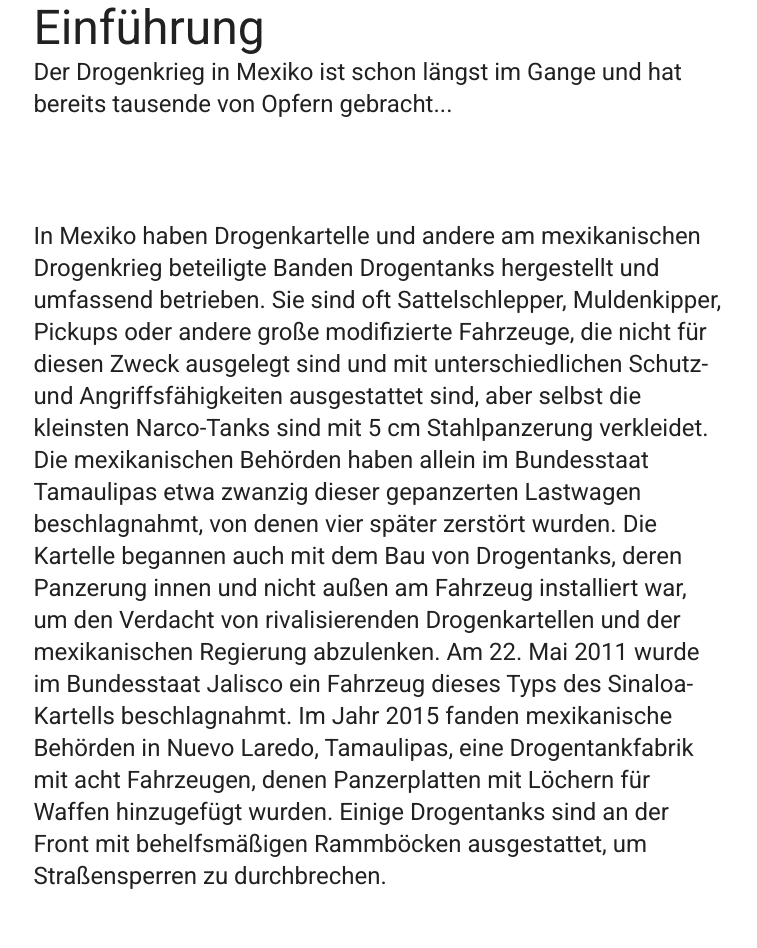
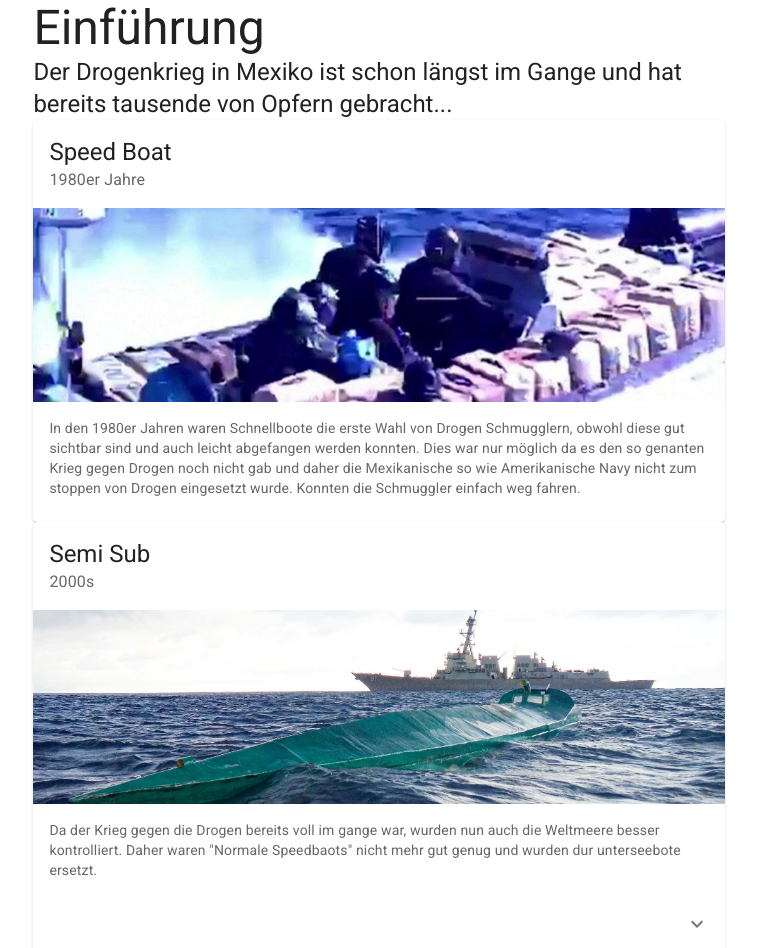
Before and after one commit to four-man-army/PaG_Website, a React (Vite) app: page / in a window 1280 px wide. Shown: the part 1280-2228 px from the top of the page, without its empty margins (261-1018 px from the left). Built offline with nearby package versions, Linux system fonts and the light colour scheme.

Commit message:
Narcosub Text added and pictures

```diff
--- a/src/App.jsx
+++ b/src/App.jsx
@@ -5,9 +5,8 @@ import Navbar from "./comps/navbar";
 import video from "./assets/video/Mexico-drugwar.mp4";
 import "./App.css";
 import Theme from "./comps/theme";
-import Tank from "./comps/interactivtank";
-import Tanktext from "./comps/tanktext";
-import MediaCard from "./comps/narcosub";
+import RecipeReviewCard from "./comps/narcosub/speedboat";
+import SemiSub from "./comps/narcosub/semisub";
 
 
 
@@ -63,9 +62,10 @@ function App() {
               bereits tausende von Opfern gebracht...
             </Typography>
 
-           <Tanktext/>
-          <Tank/>
-          <MediaCard/>
+
+
+          <RecipeReviewCard/>
+          <SemiSub/>
           </InView>
 
         </Box>
--- a/src/comps/narcosub.jsx
+++ /dev/null
@@ -1,31 +0,0 @@
-import * as React from 'react';
-import Card from '@mui/material/Card';
-import CardActions from '@mui/material/CardActions';
-import CardContent from '@mui/material/CardContent';
-import CardMedia from '@mui/material/CardMedia';
-import Button from '@mui/material/Button';
-import Typography from '@mui/material/Typography';
-import Speed from '../assets/img/Sub/speedboat.jpeg';
-
-const MediaCard = () => {
-  return (
-    <Card sx={{}}>
-      <CardMedia
-        sx={{ height: "100%" }}
-        image={Speed}
-        title=""
-      />
-      <CardContent>
-        <Typography gutterBottom variant="h5" component="div">
-          Speed Boat
-        </Typography>
-        <Typography variant="body2" color="text.secondary">
-        In den 1980er Jahren waren Schnellboote die erste Wahl von Drogen Schmugglern, obwohl diese gut sichtbar sind und auch leicht abgefangen werden konnten. Dies war nur möglich da es den so genanten Krieg gegen Drogen noch nicht gab und daher die Mexikanische so wie Amerikanische Navy nicht zum stoppen von Drogen eingesetzt wurde. Konnten die Schmuggler einfach weg fahren.
-
-        </Typography>
-      </CardContent>
-    </Card>
-  );
-}
-
-export default MediaCard;
--- /dev/null
+++ b/src/comps/narcosub/semisub.jsx
@@ -0,0 +1,99 @@
+import * as React from 'react';
+import { styled } from '@mui/material/styles';
+import Card from '@mui/material/Card';
+import CardHeader from '@mui/material/CardHeader';
+import CardMedia from '@mui/material/CardMedia';
+import CardContent from '@mui/material/CardContent';
+import CardActions from '@mui/material/CardActions';
+import Collapse from '@mui/material/Collapse';
+import Avatar from '@mui/material/Avatar';
+import IconButton from '@mui/material/IconButton';
+import Typography from '@mui/material/Typography';
+import { red } from '@mui/material/colors';
+import FavoriteIcon from '@mui/icons-material/Favorite';
+import ShareIcon from '@mui/icons-material/Share';
+import ExpandMoreIcon from '@mui/icons-material/ExpandMore';
+import MoreVertIcon from '@mui/icons-material/MoreVert';
+import Semiub from '../../assets/img/Sub/semisub.jpeg';
+
+
+const ExpandMore = styled((props) => {
+    const { expand, ...other } = props;
+    return <IconButton {...other} />;
+})(({ theme, expand }) => ({
+    transform: !expand ? 'rotate(0deg)' : 'rotate(180deg)',
+    marginLeft: 'auto',
+    transition: theme.transitions.create('transform', {
+        duration: theme.transitions.duration.shortest,
+    }),
+}));
+
+export default function SemiSub() {
+    const [expanded, setExpanded] = React.useState(false);
+
+    const handleExpandClick = () => {
+        setExpanded(!expanded);
+    };
+
+    return (
+        <Card>
+            <CardHeader
+                title="Semi Sub"
+                subheader="2000s"
+            />
+            <CardMedia
+                component="img"
+                height="194"
+                image={Semiub}
+                alt="Paella dish"
+            />
+            <CardContent>
+                <Typography variant="body2" color="text.secondary">
+                    Da der Krieg gegen die Drogen bereits voll im gange war, wurden nun auch die Weltmeere besser kontrolliert. Daher waren "Normale Speedbaots" nicht mehr gut genug und wurden dur unterseebote ersetzt.
+                </Typography>
+            </CardContent>
+            <CardActions disableSpacing>
+                <ExpandMore
+                    expand={expanded}
+                    onClick={handleExpandClick}
+                    aria-expanded={expanded}
+                    aria-label="show more"
+                >
+                    <ExpandMoreIcon />
+                </ExpandMore>
+            </CardActions>
+            <Collapse in={expanded} timeout="auto" unmountOnExit>
+                <CardContent>
+                    <Typography paragraph>
+                        Im Jahr 2006 wurde ein U-Boot 166 km südwestlich von Costa Rica beschlagnahmt.
+                        Die US-Küstenwache nannte sie Bigfoot, weil sie Gerüchte über ihre Existenz gehört,
+                        aber nie welche gesehen hatte. Im Jahr 2006 entdeckten die USA insgesamt drei Schiffe,
+                        und ihre beste Schätzung war, dass 2007 fünfundzwanzig oder vielleicht vierzig Halb-U-Boote
+                        von Südamerika abfuhren.
+                    </Typography>
+                    <Typography paragraph>
+                        Im Jahr 2008 entdeckten die Behörden zehn pro Monat, aber nur einer von zehn wurde abgefangen.
+                        In den ersten sechs Monaten des Jahres 2008 entdeckten die US-Küstenwache und die US-Marine
+                        42 U-Boote vor den Küsten Mittelamerikas, aber es kam zu wenigen Beschlagnahmungen. Laut verschiedenen
+                        Pressemitteilungen könnten bis Ende 2008 bei geschätzten 85 Ereignissen etwa 544 Tonnen Kokain an
+                        US-Kunden gelangen. Im Jahr 2008 hat die mexikanische Marine ein 10 m langes U-Boot in internationalen
+                        Gewässern etwa 200 km südwestlich von Oaxaca abgefangen. Spezialeinheiten der mexikanischen Marine ließen
+                        sich von einem Hubschrauber auf dessen Deck ab und verhafteten vier Schmuggler. Laut einer Pressemitteilung
+                        beförderte das Schiff 5,3 Tonnen Kokain; es wurde von einem Patrouillenboot der mexikanischen Marine nach Huatulco,
+                        Oaxaca, geschleppt. Außerdem eroberte die US-Küstenwache 2008 ein Halbtauchboot in internationalen Gewässern, etwa 563 km
+                        westlich von Guatemala. es trug sogar sieben Tonnen Kokain. Das 18 m  lange Stahl-/Fiberglasschiff wurde von einem Flugzeug
+                        der US Navy im Rahmen der Operation Panama Express entdeckt und von der Coast Guard Law Enforcement Detachment 402 an Bord
+                        der USS McInerney abgefangen. Fünf Tage später wurde ein 18 m langes Halbtauchboot in internationalen Gewässern von der
+                        US-Küstenwache Midgett etwa 322 km südlich von Guatemala beschlagnahmt. Nur wenige andere U-Boote wurden beschlagnahmt,
+                        weil ihre Besatzungen sie beim Abfangen versenkten.
+                    </Typography>
+                    <Typography paragraph>
+                        In 2009, the U.S. detected "as many as sixty" submarine related events, and calculated they were moving as much as a ton of
+                        cocaine daily. In the same year, three submarines were seized on the shores of the Pacific coast, loaded with 1.5 tons of cocaine.
+                        The Colombian navy had intercepted or discovered thirty-three submarines by 2009.
+                    </Typography>
+                </CardContent>
+            </Collapse>
+        </Card>
+    );
+}
--- /dev/null
+++ b/src/comps/narcosub/speedboat.jsx
@@ -0,0 +1,58 @@
+import * as React from 'react';
+import { styled } from '@mui/material/styles';
+import Card from '@mui/material/Card';
+import CardHeader from '@mui/material/CardHeader';
+import CardMedia from '@mui/material/CardMedia';
+import CardContent from '@mui/material/CardContent';
+import CardActions from '@mui/material/CardActions';
+import Collapse from '@mui/material/Collapse';
+import Avatar from '@mui/material/Avatar';
+import IconButton from '@mui/material/IconButton';
+import Typography from '@mui/material/Typography';
+import { red } from '@mui/material/colors';
+import FavoriteIcon from '@mui/icons-material/Favorite';
+import ShareIcon from '@mui/icons-material/Share';
+import ExpandMoreIcon from '@mui/icons-material/ExpandMore';
+import MoreVertIcon from '@mui/icons-material/MoreVert';
+import Speed from '../../assets/img/Sub/speedboat.jpeg';
+
+
+const ExpandMore = styled((props) => {
+  const { expand, ...other } = props;
+  return <IconButton {...other} />;
+})(({ theme, expand }) => ({
+  transform: !expand ? 'rotate(0deg)' : 'rotate(180deg)',
+  marginLeft: 'auto',
+  transition: theme.transitions.create('transform', {
+    duration: theme.transitions.duration.shortest,
+  }),
+}));
+
+export default function RecipeReviewCard() {
+  const [expanded, setExpanded] = React.useState(false);
+
+  const handleExpandClick = () => {
+    setExpanded(!expanded);
+  };
+
+  return (
+    <Card>
+      <CardHeader
+        title="Speed Boat"
+        subheader="1980er Jahre"
+      />
+      <CardMedia
+        component="img"
+        height="194"
+        image={Speed}
+        alt="Paella dish"
+      />
+      <CardContent>
+        <Typography variant="body2" color="text.secondary">
+        In den 1980er Jahren waren Schnellboote die erste Wahl von Drogen Schmugglern, obwohl diese gut sichtbar sind und auch leicht abgefangen werden konnten. Dies war nur möglich da es den so genanten Krieg gegen Drogen noch nicht gab und daher die Mexikanische so wie Amerikanische Navy nicht zum stoppen von Drogen eingesetzt wurde. Konnten die Schmuggler einfach weg fahren.
+        </Typography>
+      </CardContent>
+
+    </Card>
+  );
+}
```
Also changed, not shown: src/assets/img/Sub/semisub.jpeg (added).
